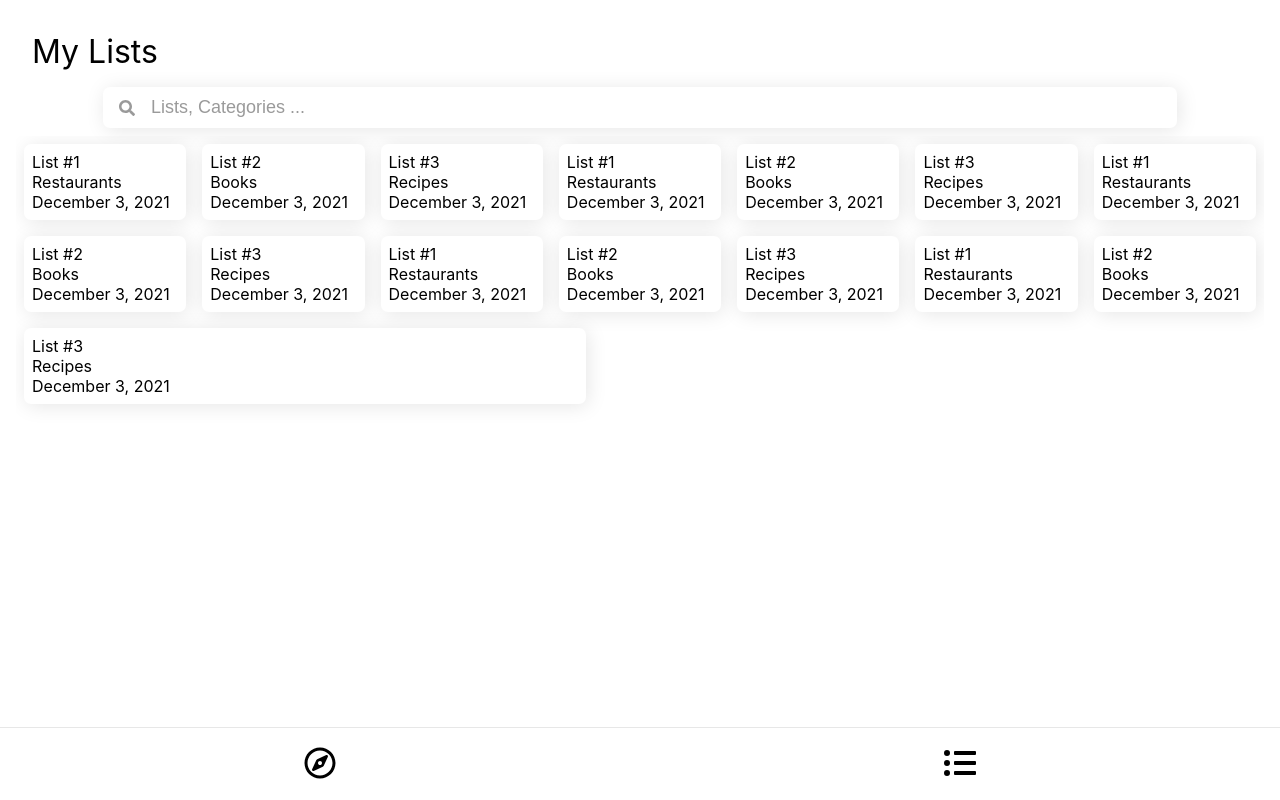
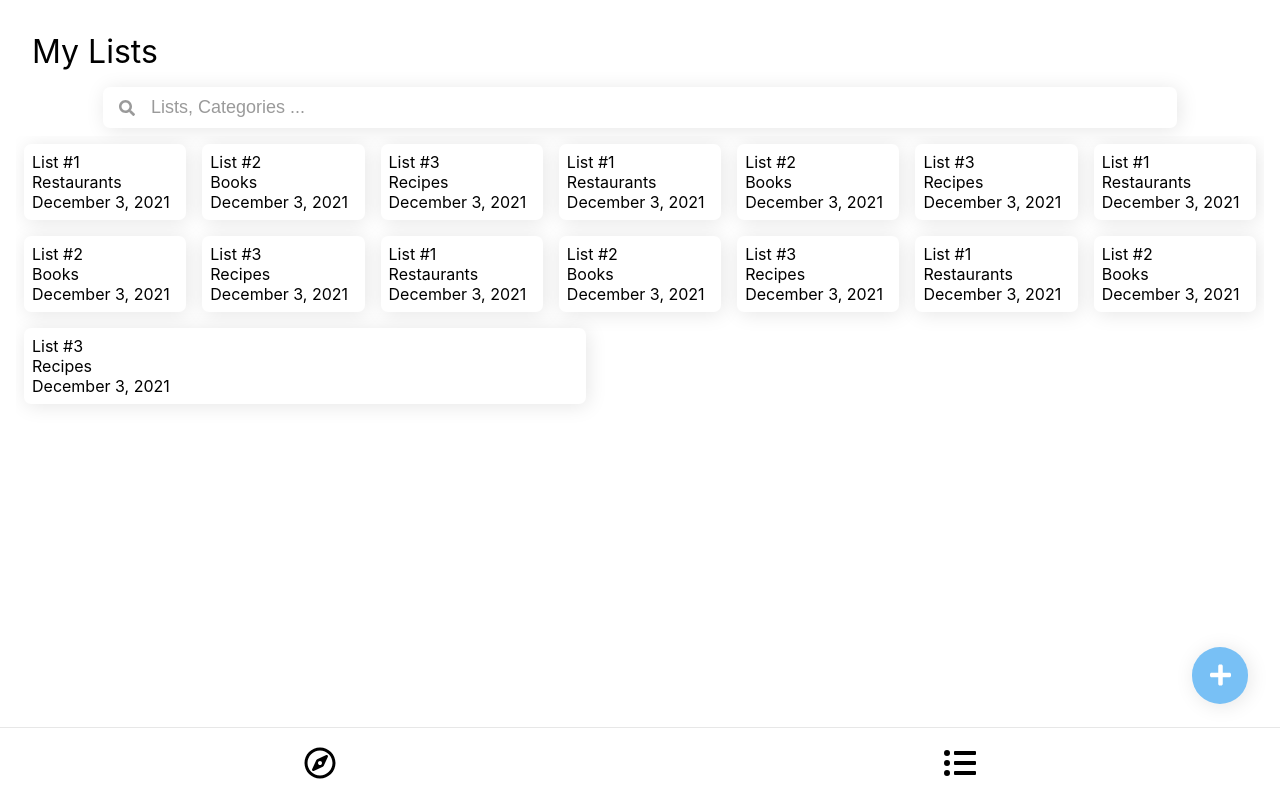
Before and after one commit to lauracastrovenegas/comsw4170-final-project, a React (Create React App) app: page /my-lists in a window 1280 px wide. Built offline with nearby package versions, Linux system fonts and the light colour scheme.

Commit message:
created floating add button and added it to mylists and list pages

```diff
--- /dev/null
+++ b/src/components/addFloatButton.js
@@ -0,0 +1,39 @@
+/* Reaction Icon */
+
+import React, { useEffect } from "react";
+import styled from "styled-components/macro";
+import { FontAwesomeIcon } from '@fortawesome/react-fontawesome'
+import { faPlus } from '@fortawesome/free-solid-svg-icons'
+
+const IconWrapper = styled.div`
+    a {
+        text-decoration: none;
+        color: ${(props) => props.theme.colors.fullWhite};
+    }
+    margin: auto 1rem auto 0rem;
+    background-color: ${(props) => props.theme.colors.blue};
+    width: 3.5rem;
+    border-radius: 45px;
+    box-shadow: 2px 2px 20px rgba(0, 0, 0, 0.10);
+`;
+const Icon = styled.div`
+    svg {
+        font-size: 1.5rem;
+    }
+    padding: 1rem;
+    margin: 0rem auto;
+    width: fit-content;
+`;
+
+export const AddButton = ({
+    route
+}) => {
+
+    return (
+        <IconWrapper>
+            <a href={route}>
+                <Icon><FontAwesomeIcon icon={faPlus}/></Icon>
+            </a>
+        </IconWrapper>
+    );
+}
--- a/src/components/reactionIcon.js
+++ b/src/components/reactionIcon.js
@@ -21,7 +21,6 @@ export const ReactionIcon = ({
     reaction
 }) => {
 
-    console.log(reaction);
     const Reaction = () => {
         if (reaction === "happy"){
             return <FontAwesomeIcon icon={faSmile}/>
--- a/src/containers/entryForm.js
+++ b/src/containers/entryForm.js
@@ -14,7 +14,7 @@ const EntryFormPage = ({
 
   return (
       <PageWrapper>
-         This is an entry
+         This is the entry form
       </PageWrapper>
   );
 }
--- a/src/containers/list.js
+++ b/src/containers/list.js
@@ -8,6 +8,7 @@ import SearchBar from '../components/searchBar';
 import { myLists } from '../data/myLists';
 import { EntryCard } from '../components/entryCard';
 import { BackButton } from '../components/backBtn';
+import { AddButton } from '../components/addFloatButton';
 
 const PageWrapper = styled.div`
   padding: 1rem;
@@ -30,6 +31,13 @@ const CardWrapper = styled.div`
 const Title = styled.div`
   padding: 0.7rem;
   font-size: 2rem;
+`;
+
+const AddButtonWrapper = styled.div`
+  z-index: 1;
+  position: absolute;
+  bottom: 6rem;
+  right: 1rem;
 `;
 
 const ListPage = ({
@@ -76,6 +84,7 @@ const ListPage = ({
                   </CardWrapper>
               )): null}
           </EntryCards>
+          <AddButtonWrapper><AddButton route="/entry-form/"/></AddButtonWrapper>
       </PageWrapper>
   );
 }
--- a/src/containers/listForm.js
+++ b/src/containers/listForm.js
@@ -14,7 +14,7 @@ const ListFormPage = ({
 
   return (
       <PageWrapper>
-         This is an entry
+         This is the list form
       </PageWrapper>
   );
 }
--- a/src/containers/myLists.js
+++ b/src/containers/myLists.js
@@ -6,6 +6,7 @@ import { useState, useEffect } from 'react';
 import SearchBar from '../components/searchBar';
 import { ListCard } from '../components/listCard';
 import { myLists } from '../data/myLists';
+import { AddButton } from '../components/addFloatButton';
 
 
 const PageWrapper = styled.div`
@@ -34,6 +35,13 @@ const CardWrapper = styled.div`
   flex-grow: 1;
   max-width: 45%;
   margin: 0.5rem;
+`;
+
+const AddButtonWrapper = styled.div`
+  z-index: 1;
+  position: absolute;
+  bottom: 6rem;
+  right: 1rem;
 `;
 
 const MyLists = () => {
@@ -99,6 +107,7 @@ const MyLists = () => {
               </CardWrapper>
           ))}
       </ListCards>
+      <AddButtonWrapper><AddButton route="/list-form/"/></AddButtonWrapper>
     </PageWrapper>
   );
 }
```
